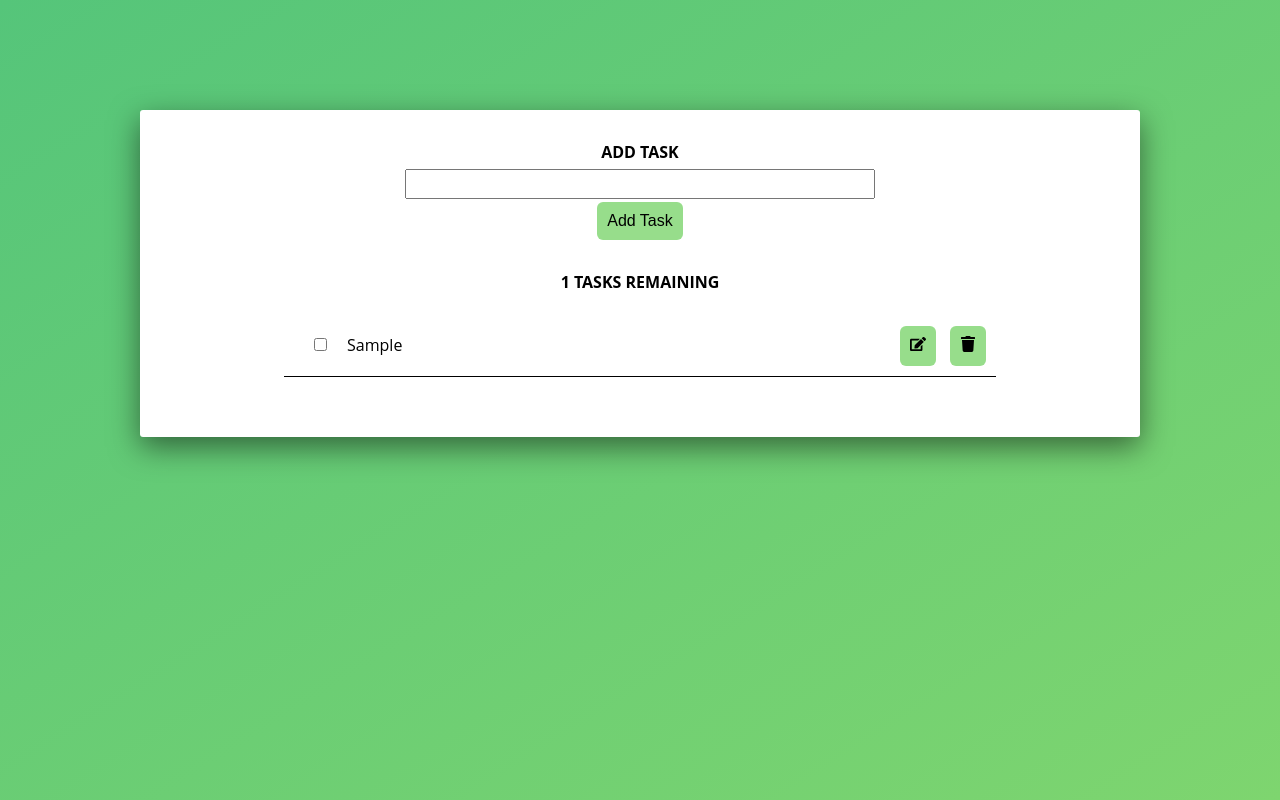
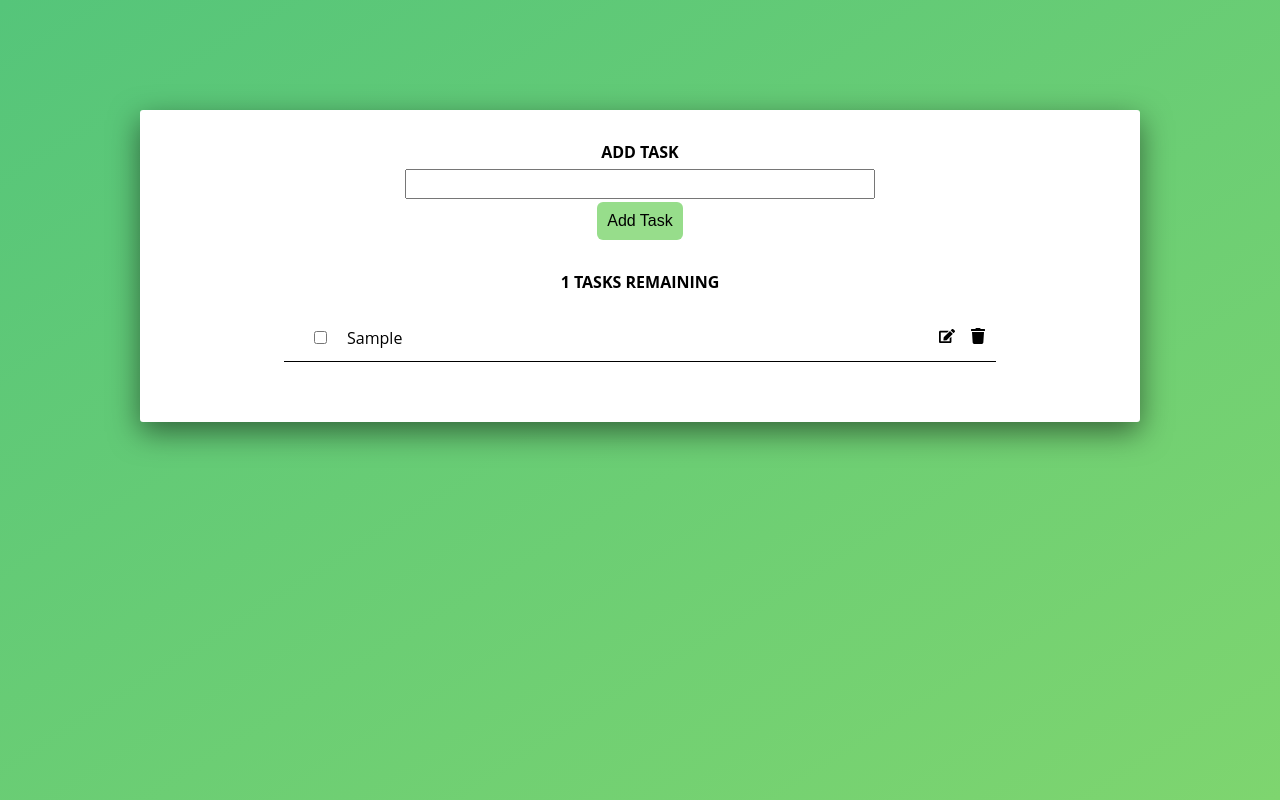
Before and after one commit to sianwa11/My-Todo-app, a React (Create React App) app: page / in a window 1280 px wide. Both pictures are taken after typing "Sample" into the empty fields and a click on the button "Add Task". Built offline with nearby package versions, Linux system fonts and the light colour scheme.

Commit message:
Delete items works

```diff
--- a/src/components/ToDo/ListItem/ListItem.js
+++ b/src/components/ToDo/ListItem/ListItem.js
@@ -1,10 +1,18 @@
-import React from "react";
-import Button from "../../Button/Button";
+import React, { useContext, useState } from "react";
 
 import { FaTrash, FaEdit } from "react-icons/fa";
 import styles from "./ListItem.module.scss";
+import TaskContext from "../../../tasks/task-context";
 
 const ListItem = (props) => {
+  const taskCtx = useContext(TaskContext);
+
+  const [editTask, setEditTask] = useState(true);
+
+  const deleteItemHandler = (id) => {
+    taskCtx.deleteTask(id);
+  };
+
   return (
     <li className={styles.item}>
       <div className={styles.item__inputs}>
@@ -13,8 +21,12 @@ const ListItem = (props) => {
       </div>
 
       <div className={styles.item__buttons}>
-        <Button name={<FaEdit />} />
-        <Button name={<FaTrash />} />
+        <i>
+          <FaEdit />
+        </i>
+        <i onClick={deleteItemHandler.bind(null, props.id)}>
+          <FaTrash />
+        </i>
       </div>
     </li>
   );
--- a/src/tasks/TaskProvider.js
+++ b/src/tasks/TaskProvider.js
@@ -19,6 +19,11 @@ const taskReducer = (state, action) => {
 
       return newTasks;
 
+    case "delete":
+      const filteredTasks = state.filter((task) => task.id !== action.id);
+
+      return filteredTasks;
+
     default:
       break;
   }
@@ -32,7 +37,7 @@ const TaskProvider = (props) => {
   };
 
   const editTaskHandler = (id, name) => {
-    dispatchTask({ type: "edit", name });
+    dispatchTask({ type: "edit", payload: { name, id } });
   };
 
   const deleteTaskHandler = (id) => {
```
